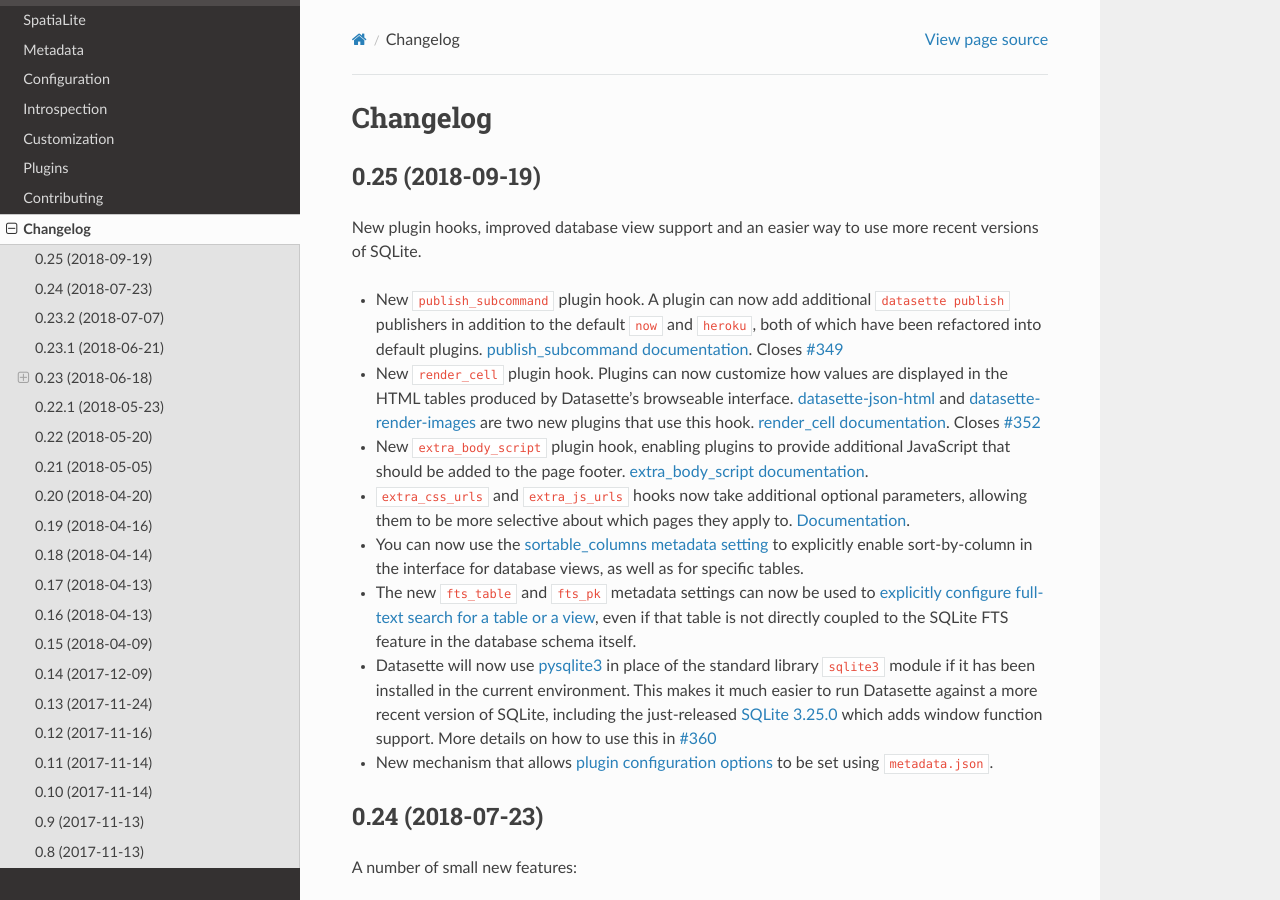
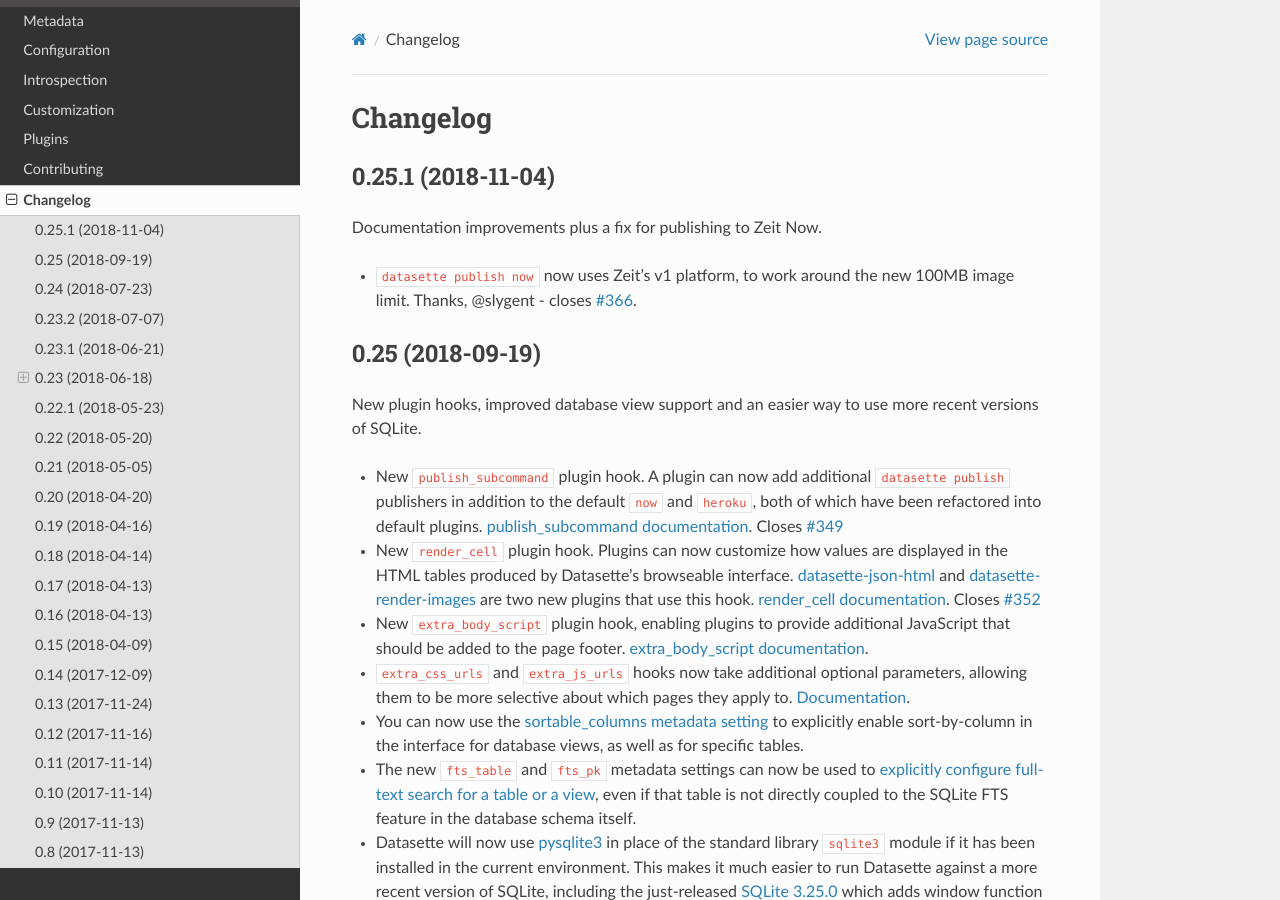
Before and after one commit to simonw/datasette, a Sphinx documentation site: the page built from docs/changelog.rst, in a window 1280 px wide and 900 px high. Built offline with Sphinx 7.4.7 and the Read the Docs theme 2.0.0, drawn with Linux system fonts in a browser that asks for light colours.

Commit message:
Release 0.25.1

```diff
--- a/docs/changelog.rst
+++ b/docs/changelog.rst
@@ -1,6 +1,15 @@
 =========
 Changelog
 =========
+
+.. _v0_25_1:
+
+0.25.1 (2018-11-04)
+-------------------
+
+Documentation improvements plus a fix for publishing to Zeit Now.
+
+- ``datasette publish now`` now uses Zeit's v1 platform, to work around the new 100MB image limit. Thanks, @slygent - closes `#366 <https://github.com/simonw/datasette/issues/366>`__.
 
 .. _v0_25:
 
```
